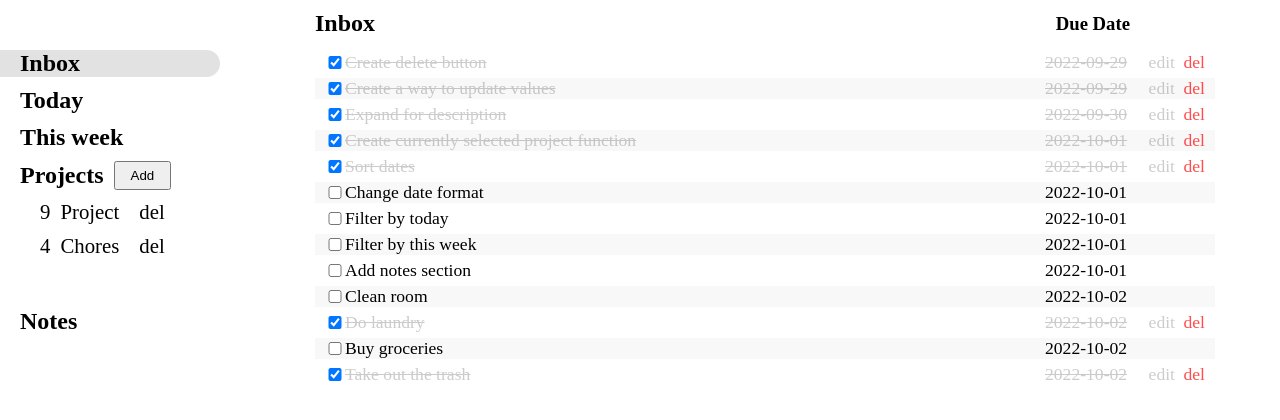
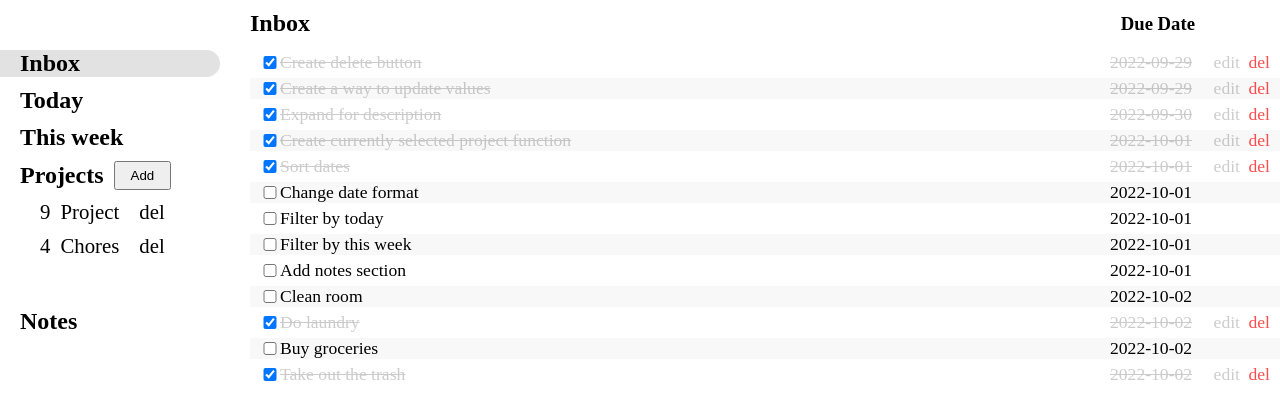
Before and after one commit to cjfaquino/to-do-list, a website built with webpack: page dist/index.html in a window 1280 px wide. Shown: the part 40-460 px from the top of the page. Built offline with nearby package versions, Linux system fonts and the light colour scheme.

Commit message:
change .topRow, .listView width

```diff
--- a/src/style.css
+++ b/src/style.css
@@ -107,7 +107,7 @@ header {
 
 .topRow,
 .listView {
-  width: 900px;
+  width: max(500px, 100%);
 }
 
 .topRow {
```
